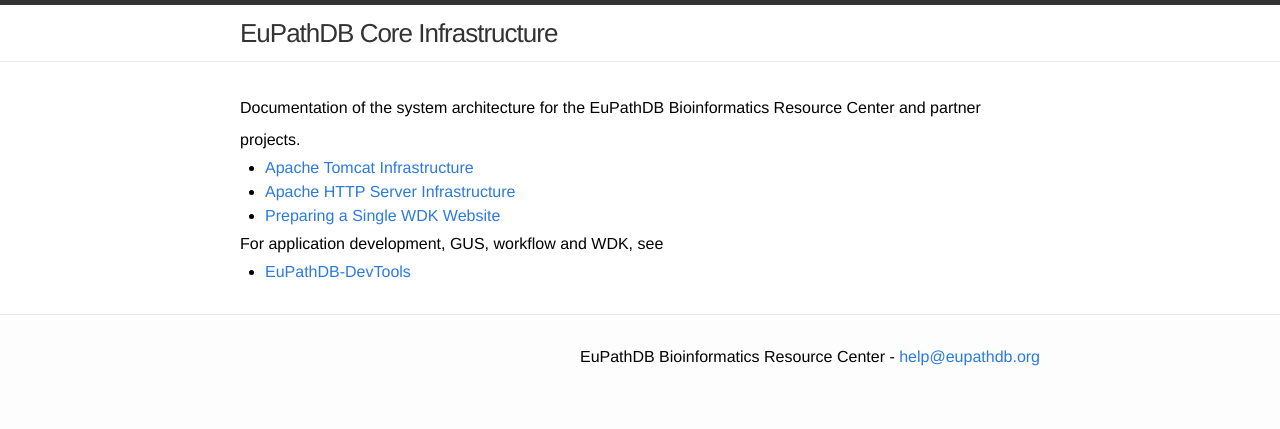
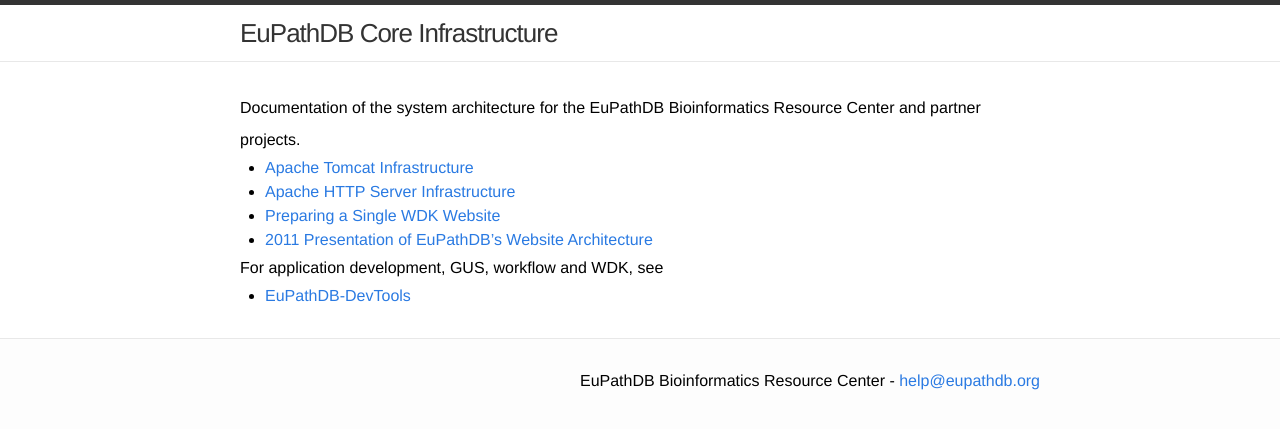
Before and after one commit to EuPathDB/EuPathDB.github.io, a Jekyll site: the page built from index.html, in a window 1280 px wide. Shown: the top 429 px of the page. Built offline with Jekyll 4.4.1, drawn with Linux system fonts in a browser that asks for light colours.

Commit message:
link to presentation

```diff
--- a/_includes/overview.md
+++ b/_includes/overview.md
@@ -5,6 +5,7 @@
   - [Apache Tomcat Infrastructure](/tomcat.html)
   - [Apache HTTP Server Infrastructure](/apahcehttpserver.html)
   - [Preparing a Single WDK Website](/singlewdksite.html)
+  - [2011 Presentation of EuPathDB's Website Architecture](http://eupathdb.github.io/web-arch-presentation/)
 
 For application development, GUS, workflow and WDK, see
 
```
